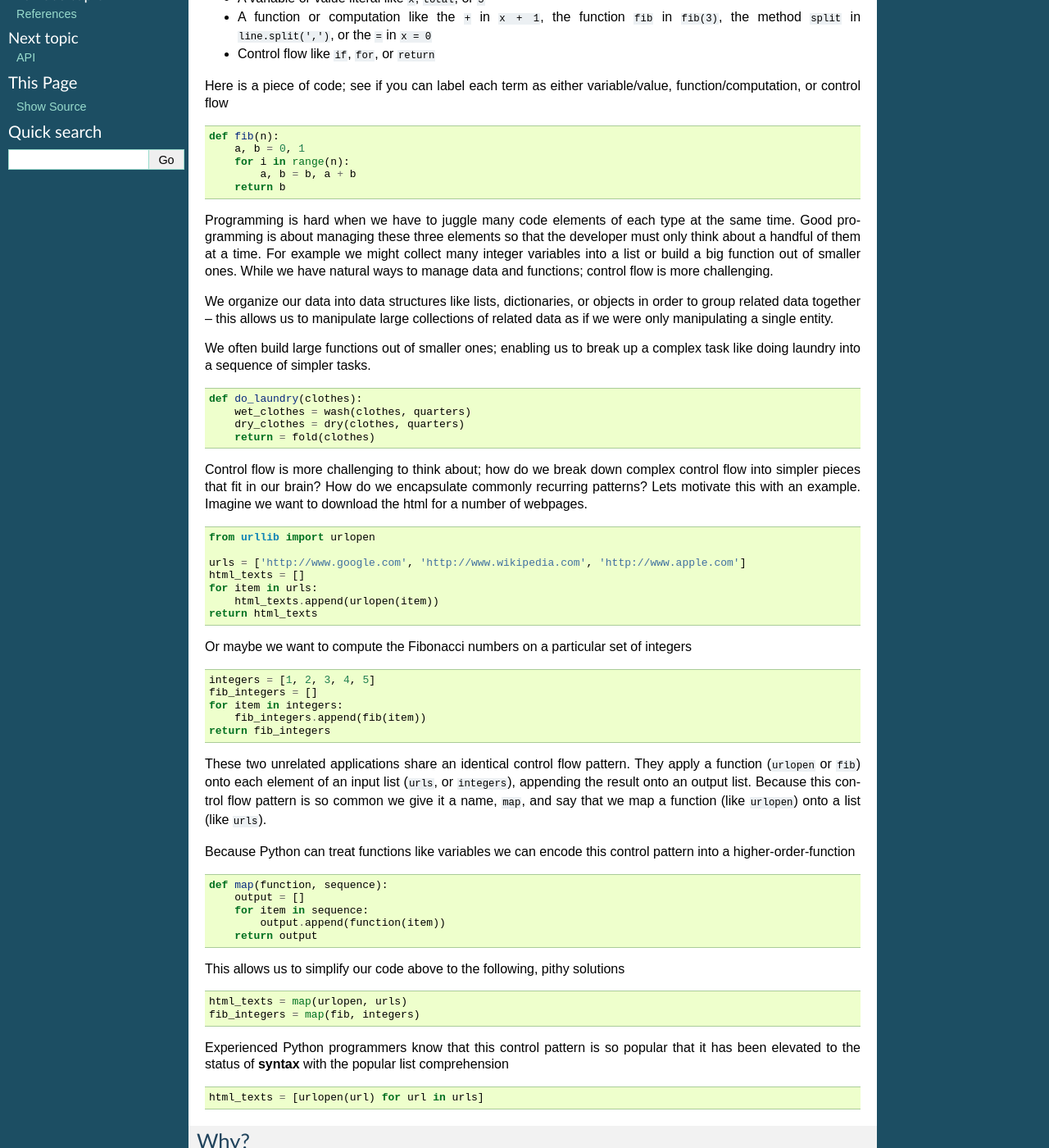
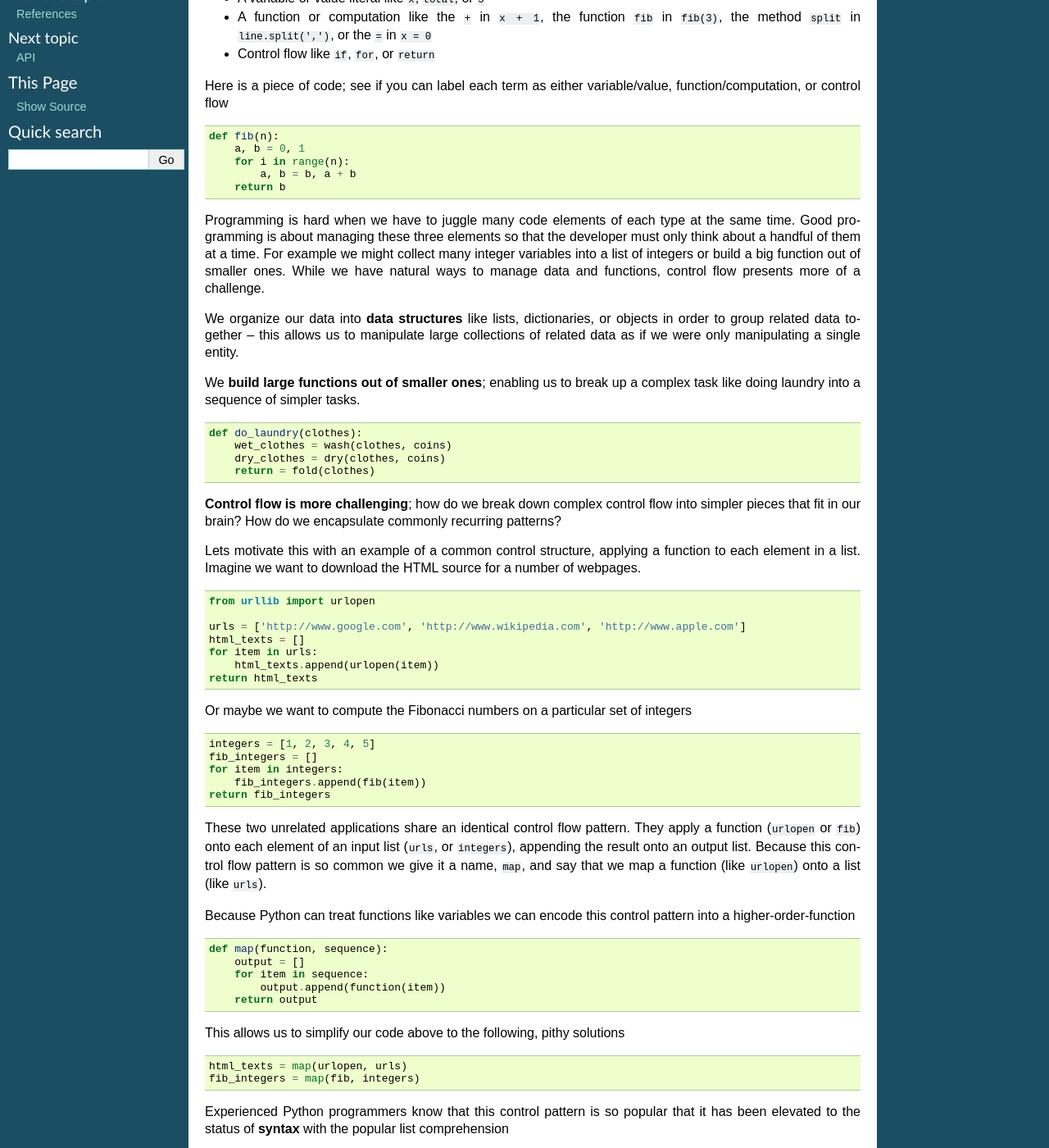
Before and after one commit to pytoolz/toolz, a Sphinx documentation site: the page built from doc/source/control.rst, in a window 1280 px wide and 1400 px high, scrolled down 198 px. Shown: the whole window at 82% size. Built offline with Sphinx 7.4.7, drawn with Linux system fonts in a browser that asks for light colours; some of the changed text lies outside the part shown.

Commit message:
edits to control

```diff
--- a/doc/source/control.rst
+++ b/doc/source/control.rst
@@ -26,27 +26,32 @@ variable/value, function/computation, or control flow
 
 Programming is hard when we have to juggle many code elements of each type at
 the same time.  Good programming is about managing these three elements so that
-the developer must only think about a handful of them at a time.  For example we might collect many integer variables into a list or build a big function out of smaller ones.  While we have natural ways to manage data and functions; control flow
-is more challenging.
+the developer must only think about a handful of them at a time.  For example
+we might collect many integer variables into a list of integers or build a big
+function out of smaller ones.  While we have natural ways to manage data and
+functions, control flow presents more of a challenge.
 
-We organize our data into data structures like lists, dictionaries, or objects
+We organize our data into **data structures** like lists, dictionaries, or objects
 in order to group related data together -- this allows us to manipulate large
 collections of related data as if we were only manipulating a single entity.
 
-We often build large functions out of smaller ones; enabling us to break up a
+We **build large functions out of smaller ones**; enabling us to break up a
 complex task like doing laundry into a sequence of simpler tasks.
 
 .. code::
 
     def do_laundry(clothes):
-        wet_clothes = wash(clothes, quarters)
-        dry_clothes = dry(clothes, quarters)
+        wet_clothes = wash(clothes, coins)
+        dry_clothes = dry(clothes, coins)
         return = fold(clothes)
 
-Control flow is more challenging to think about; how do we break down complex
-control flow into simpler pieces that fit in our brain?  How do we encapsulate
-commonly recurring patterns?  Lets motivate this with an example.  Imagine we
-want to download the html for a number of webpages.
+**Control flow is more challenging**; how do we break down complex control flow
+into simpler pieces that fit in our brain?  How do we encapsulate commonly
+recurring patterns?
+
+Lets motivate this with an example of a common control structure, applying a
+function to each element in a list.  Imagine we want to download the HTML
+source for a number of webpages.
 
 .. code::
 
@@ -114,7 +119,7 @@ Managing Complexity
 The higher order function ``map`` gives us a name to call a particular control
 pattern.  Irregardless of whether or not you use a for loop, a list
 comprehension, or ``map`` itself, it is useful to recognize the operation
-and to give it a name.  This naming of control patterns lets us scale out and tackle more complex problems.  It is just as important as bundling data into
+and to give it a name.  Naming control patterns lets us scale out and tackle more complex problems.  It is just as important as bundling data into
 data structures or building complex functions out of simple ones.
 
 *Giving names to control flow patterns enables programmers to manipulate
```
Also changed, not shown: other parts of doc/source/control.rst (+2 -1 lines), 1 other file.
